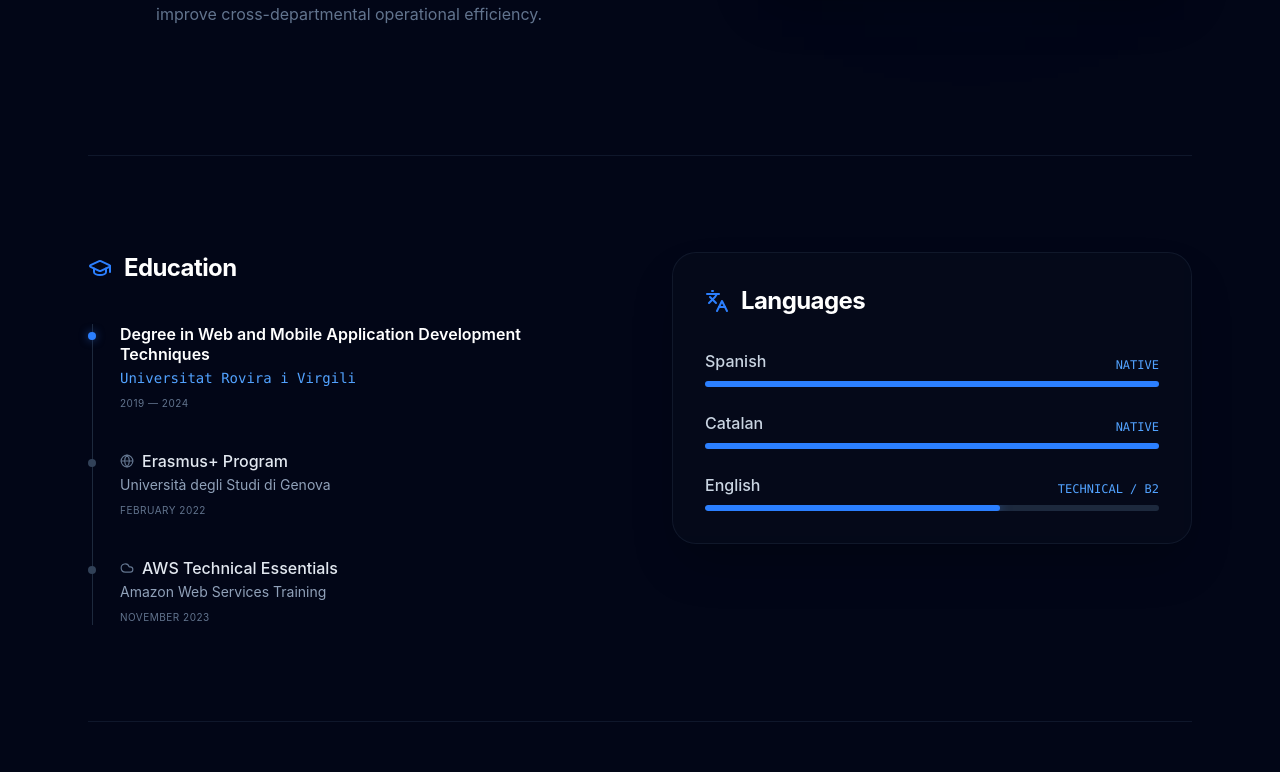
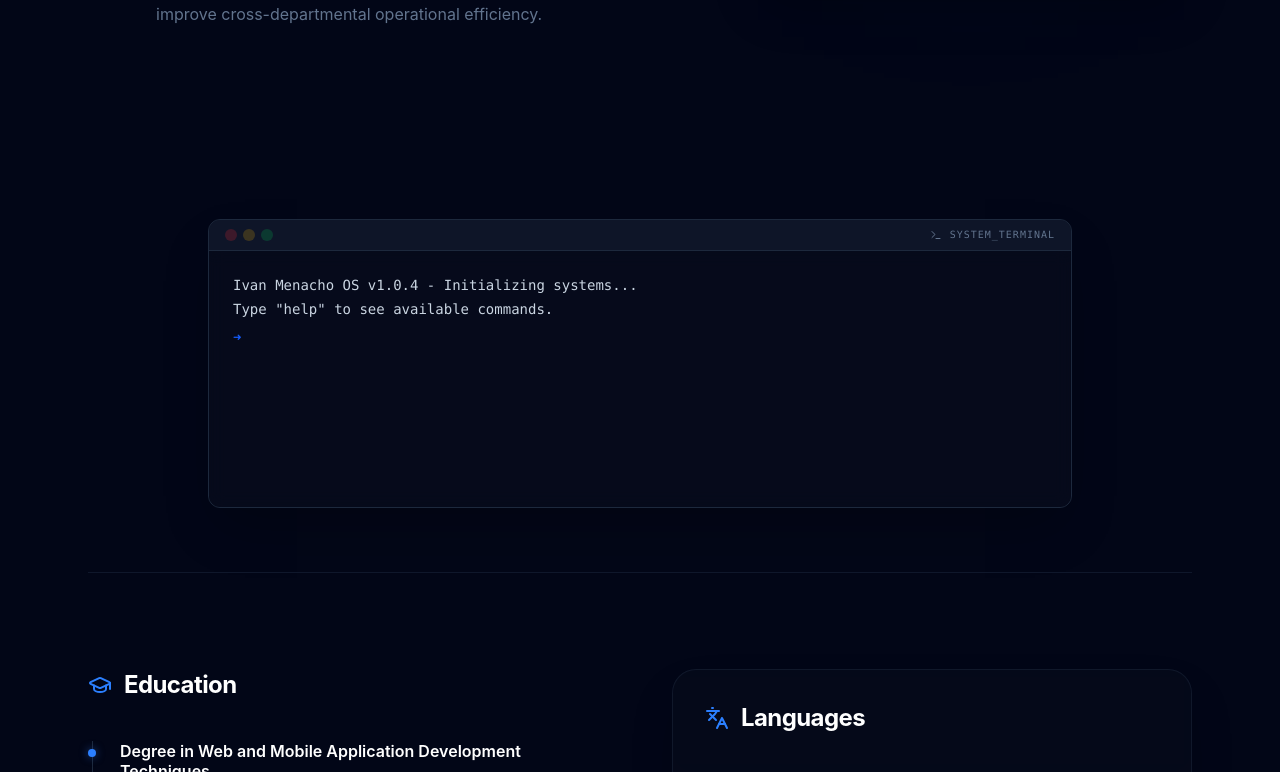
Before and after one commit to MenachoIvan/menachoivan.github.io, a React (Vite) app: page / in a window 1280 px wide. Shown: the part 1489-2261 px from the top of the page. Built offline with nearby package versions, Linux system fonts and the light colour scheme.

Commit message:
feat: terminal pannel

```diff
--- a/src/App.jsx
+++ b/src/App.jsx
@@ -4,6 +4,7 @@ import { Hero } from "./components/Hero";
 import { CoreWork } from "./components/CoreWork";
 import { Education } from "./components/Education";
 import { TechSkills } from "./components/TechSkills";
+import { Terminal } from "./components/Terminal";
 
 function App() {
   return (
@@ -13,6 +14,7 @@ function App() {
       <main className="max-w-6xl mx-auto px-6 pt-28 md:pt-36">
         <Hero />
         <CoreWork />
+        <Terminal />
         <Education />
         <TechSkills />
       </main>
--- /dev/null
+++ b/src/components/Terminal.jsx
@@ -0,0 +1,115 @@
+import React, { useState, useEffect, useRef } from "react";
+import { Terminal as TerminalIcon, ChevronRight } from "lucide-react";
+import { useTranslation } from "react-i18next";
+
+export const Terminal = () => {
+  const { t } = useTranslation();
+  const [input, setInput] = useState("");
+  const [history, setHistory] = useState([
+    {
+      type: "output",
+      content: "Ivan Menacho OS v1.0.4 - Initializing systems...",
+    },
+    { type: "output", content: 'Type "help" to see available commands.' },
+  ]);
+  const scrollRef = useRef(null);
+
+  useEffect(() => {
+    if (scrollRef.current) {
+      scrollRef.current.scrollTop = scrollRef.current.scrollHeight;
+    }
+  }, [history]);
+
+  const commands = {
+    help: () =>
+      "Available commands: about, exp, skills, contact, clear, status",
+    about: () => t("hero.description") + " PortAventura World.",
+    exp: () =>
+      "3+ years at PortAventura World. 1 Erasmus in Genova. 1 Degree at URV.",
+    skills: () =>
+      "Full Stack dev, Systems Admin, Middleware expert, SQL Specialist.",
+    status: () =>
+      "System: Online | Latency: 12ms | Uptime: 99.9% | Mood: Ready to code",
+    contact: () =>
+      "Redirecting to contact section... (or use the button above!)",
+    clear: () => {
+      setHistory([]);
+      return null;
+    },
+  };
+
+  const handleCommand = (e) => {
+    if (e.key === "Enter") {
+      const cleanInput = input.toLowerCase().trim();
+
+      if (cleanInput === "clear") {
+        setHistory([]);
+        setInput("");
+        return;
+      }
+
+      const newHistory = [...history, { type: "input", content: input }];
+
+      if (commands[cleanInput]) {
+        const result = commands[cleanInput]();
+        if (result !== null) {
+          newHistory.push({ type: "output", content: result });
+        }
+      } else if (cleanInput !== "") {
+        newHistory.push({
+          type: "output",
+          content: `Command not found: ${cleanInput}. Type "help" for assistance.`,
+        });
+      }
+
+      setHistory(newHistory);
+      setInput("");
+    }
+  };
+
+  return (
+    <section className="py-16 px-4 max-w-4xl mx-auto">
+      <div className="bg-[#0a0f1e] border border-slate-800 rounded-xl overflow-hidden shadow-2xl font-mono text-sm group hover:border-blue-500/30 transition-colors duration-500">
+        <div className="bg-slate-900/80 px-4 py-2 flex items-center justify-between border-b border-slate-800">
+          <div className="flex gap-1.5">
+            <div className="w-3 h-3 rounded-full bg-red-500/20 group-hover:bg-red-500/50 transition-colors"></div>
+            <div className="w-3 h-3 rounded-full bg-yellow-500/20 group-hover:bg-yellow-500/50 transition-colors"></div>
+            <div className="w-3 h-3 rounded-full bg-green-500/20 group-hover:bg-green-500/50 transition-colors"></div>
+          </div>
+          <div className="flex items-center gap-2 text-slate-500 text-[10px] uppercase tracking-widest">
+            <TerminalIcon size={12} />
+            system_terminal
+          </div>
+        </div>
+
+        <div
+          ref={scrollRef}
+          className="p-6 h-64 overflow-y-auto custom-scrollbar bg-slate-950/50 backdrop-blur-sm"
+        >
+          {history.map((line, i) => (
+            <div
+              key={i}
+              className={`mb-1 ${line.type === "input" ? "text-blue-400" : "text-slate-300"}`}
+            >
+              {line.type === "input" && (
+                <span className="text-blue-600 mr-2">➜</span>
+              )}
+              {line.content}
+            </div>
+          ))}
+          <div className="flex items-center mt-2">
+            <span className="text-blue-600 mr-2">➜</span>
+            <input
+              type="text"
+              className="bg-transparent border-none outline-none text-blue-400 w-full caret-blue-500"
+              value={input}
+              onChange={(e) => setInput(e.target.value)}
+              onKeyDown={handleCommand}
+              autoFocus
+            />
+          </div>
+        </div>
+      </div>
+    </section>
+  );
+};
```
